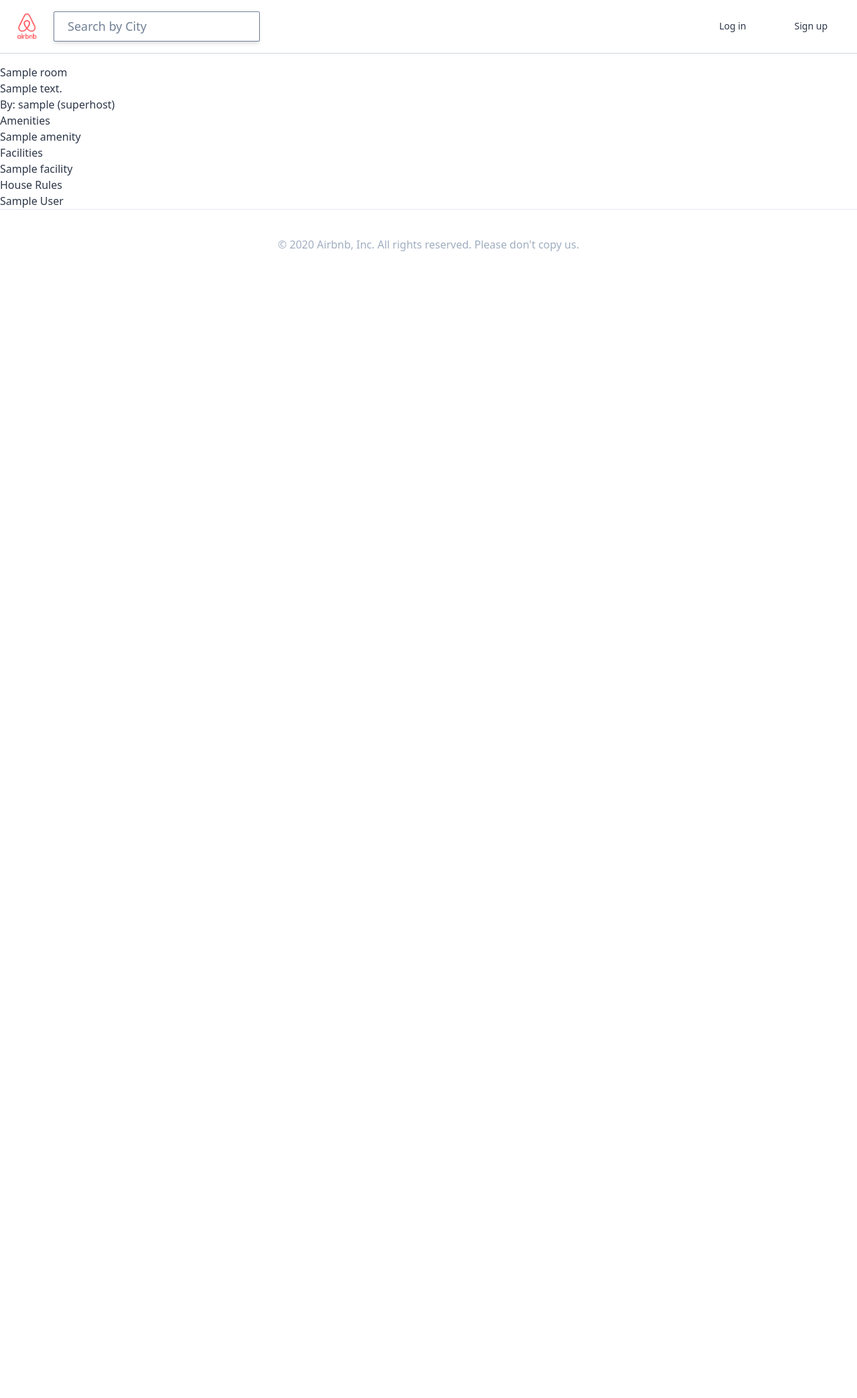
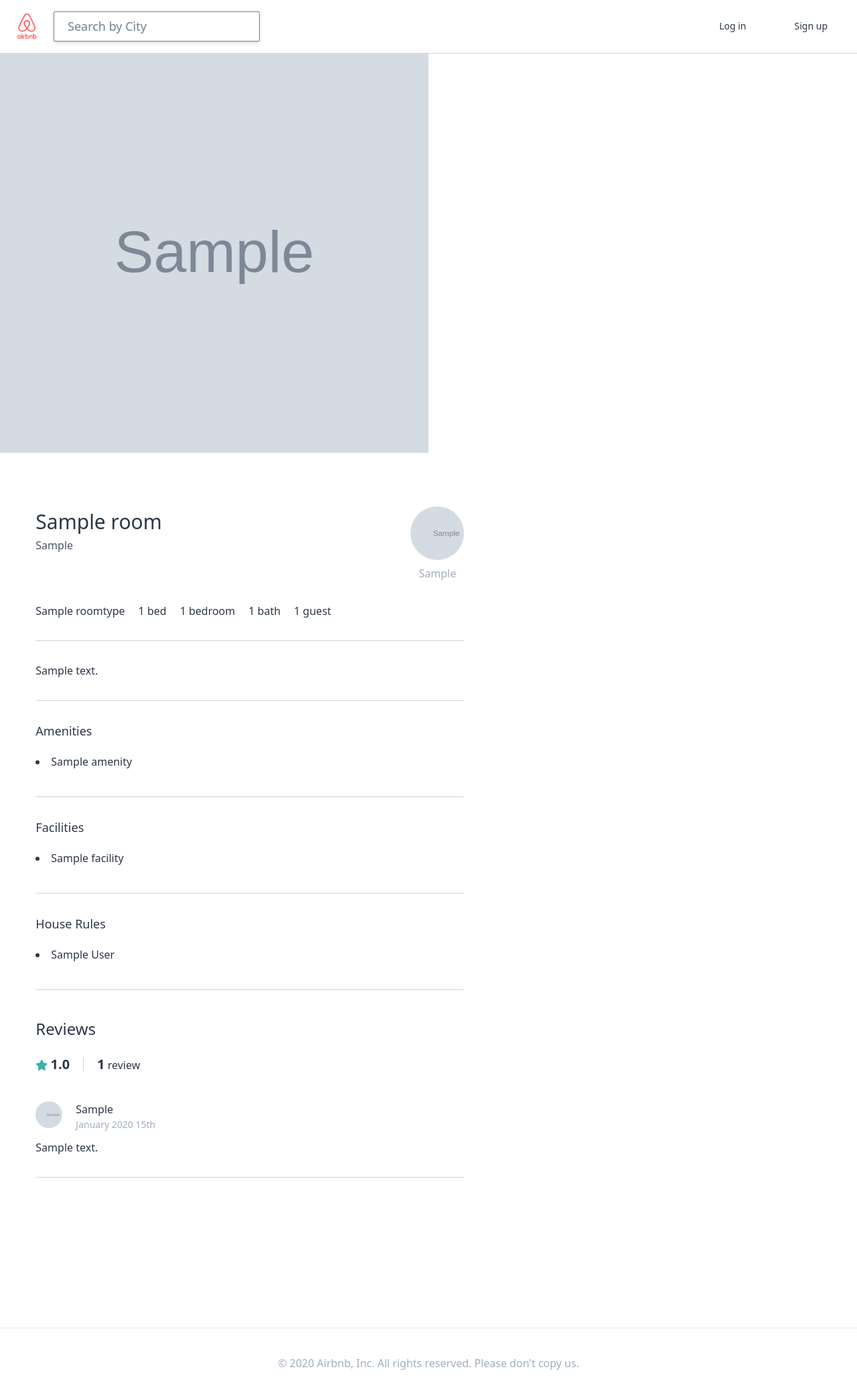
Before and after one commit to CHOISEUNGYOUN/airbnb-clone, a Django app: page /rooms/1 in a window 1280 px wide. Shown: the whole page at 67% size. Before the commit the page ends 375 px from the top, so only its background shows below. Run offline with Django 3.2, Linux system fonts and the light colour scheme; tables that the repository leaves empty hold one stand-in row (values such as "Sample post"); grey boxes marked "Sample" are stand-in pictures; some libraries are stand-ins or nearby versions.

Commit message:
update room detail

```diff
--- a/assets/scss/styles.scss
+++ b/assets/scss/styles.scss
@@ -91,4 +91,8 @@ form {
   }
 }
 
+.border-section {
+  @apply border-b border-gray-400 pb-8 mt-8;
+}
+
 @tailwind utilities;
--- a/rooms/models.py
+++ b/rooms/models.py
@@ -105,3 +105,7 @@ class Room(core_models.TimeStampedModel):
     def first_photo(self):
         photo, = self.photos.all()[:1]
         return photo.file.url
+
+    def get_next_four_photos(self):
+        photos = self.photos.all()[1:5]
+        return photos
--- a/templates/mixins/user_avatar.html
+++ b/templates/mixins/user_avatar.html
@@ -1,8 +1,7 @@
-{% if user_obj.avatar %}
-    <div class="h-20 w-20 rounded-full bg-cover" style="background-image: url({{user_obj.avatar.url}});">
+{% if user.avatar %}
+    <div class="{{h_and_w|default:'h-20 w-20'}} rounded-full bg-cover" style="background-image: url({{user.avatar.url}});">
 {% else %}
-    <div class="h-20 w-20 bg-gray-700 rounded-full text-white flex justify-center items-center overflow-hidden">
-        <span class="text-3xl uppercase"> {{user_obj.first_name|first}}
-        </span>
+    <div class="{{h_and_w|default:'h-20 w-20'}} bg-gray-700 rounded-full text-white flex justify-center items-center overflow-hidden">
+        <span class="{{text|default:'text-3xl'}} uppercase"> {{user.first_name|first}}</span>
 {% endif %}
     </div>
--- a/templates/rooms/room_detail.html
+++ b/templates/rooms/room_detail.html
@@ -1,38 +1,104 @@
 {% extends "base.html" %}
 
 {% block page_title %}
-    room.name
+    {{room.name}}
 {% endblock page_title %}
 
 {% block content %}
-<div>
-    <h1>{{ room.name }}</h1>
-    <h3>{{room.description}}</h3>
-</div>
-<div>
-    <h2>
-        By: <a href="{{room.host.get_absolute_url}}">{{room.host.username}}</a>
-        {% if room.host.superhost %}
-            (superhost)
-        {% endif %}
-    </h2>
-    <h3>Amenities</h3>
-    <ul>
-        {% for a in room.amenities.all %}
-            <li>{{a}}</li>
-        {% endfor %}
-    </ul>
-    <h3>Facilities</h3>
-    <ul>
-        {% for f in room.facilities.all %}
-            <li>{{f}}</li>
-        {% endfor %}
-    </ul>
-    <h3>House Rules</h3>
-    <ul>
-        {% for r in room.house_rules.all %}
-            <li>{{r}}</li>
-        {% endfor %}
-    </ul>
-</div>
+
+    <div class="-mt-5 container max-w-full h-75vh flex mb-20">
+        <div class="h-full w-1/2 bg-cover bg-center" style="background-image: url({{room.first_photo}});"></div>
+        <div class="h-full w-1/2 flex flex-wrap">
+            {% for photo in room.get_next_four_photos %}
+                <div style="background-image: url({{photo.file.url}});" class="w-1/2 h-auto bg-cover bg-center border border-gray-500"></div>
+            {% endfor %}
+        </div>
+    </div>
+
+    <div class="container mx-auto flex justify-around pb-56">
+        <div class="w-1/2">
+            <div class="flex justify-between">
+                <div class="mb-5">
+                    <h4 class="text-3xl font-medium mb-px">{{room.name}}</h4>
+                    <span class="text-gray-700 font-light">{{room.city}}</span>
+                </div>
+                <a href="{{room.host.get_absolute_url}}" class="flex flex-col items-center">
+                    {% include "mixins/user_avatar.html" with user=room.host %}
+                    <span class="mt-2 text-gray-500">{{room.host.first_name}}</span>
+                </a>
+            </div>
+            <div class="flex border-section">
+                <span class="mr-5 font-light">{{room.room_type}}</span>
+                <span class="mr-5 font-light">{{room.beds}} bed{{room.beds|pluralize}}</span>
+                <span class="mr-5 font-light">{{room.bedrooms}} bedroom{{room.beds|pluralize}}</span>
+                <span class="mr-5 font-light">{{room.baths}} bath{{room.baths|pluralize}}</span>
+                <span class="mr-5 font-light">{{room.guests}} guest{{room.guests|pluralize}}</span>
+            </div>
+            <p class="border-section">
+               {{room.description}}
+            </p>
+            <div class="border-section">
+                <h4 class="font-medium text-lg mb-5">
+                    Amenities
+                </h4>
+                {% for a in room.amenities.all %}
+                    <li class="mb-2">{{a}}</li>
+                {% endfor %}
+            </div>
+            <div class="border-section">
+                <h4 class="font-medium text-lg mb-5">
+                    Facilities
+                </h4>
+                {% for f in room.facilities.all %}
+                    <li class="mb-2">{{f}}</li>
+                {% endfor %}
+            </div>
+            <div class="border-section">
+                <h4 class="font-medium text-lg mb-5">
+                    House Rules
+                </h4>
+                {% for h in room.house_rules.all %}
+                    <li class="mb-2">{{h}}</li>
+                {% endfor %}
+            </div>
+            <div class="mt-10">
+                <h4 class="font-medium text-lg mb-5 text-2xl">
+                    Reviews
+                </h4>
+                <div class="flex items-center">
+                    <div>
+                        <i class="fas fa-star text-teal-500"></i>
+                        <span class="font-bold text-xl">{{room.total_rating}}</span>
+                    </div>
+                    <div class="h-5 w-px bg-gray-400 mx-5"></div>
+                    <div>
+                        <span class="font-bold text-xl">{{room.reviews.count}}</span>
+                        <span>review{{room.reviews.count|pluralize}}</span>
+                    </div>
+                </div>
+                <div class="mt-10">
+                    {% for review in room.reviews.all %}
+                        <div class="border-section">
+                            <div class="mb-3 flex">
+                                <div>
+                                    {% include "mixins/user_avatar.html" with user=review.user h_and_w='h-10 w-10' text='text-xl' %}
+                                </div>
+                                <div class="flex flex-col ml-5">
+                                    <span class="font-medium">{{review.user.first_name}}</span>
+                                    <span class="text-sm text-gray-500">
+                                        {{review.created_at|date:"F Y dS"}}
+                                    </span>
+                                </div>
+                            </div>
+                            <p>{{review.review}}</p>
+                        </div>
+                    {% endfor %}
+                </div>
+            </div>
+        </div>
+        <div class="w-1/3">
+
+        </div>
+    </div>
+
 {% endblock %}
```
Also changed, not shown: static/css/styles.css.
